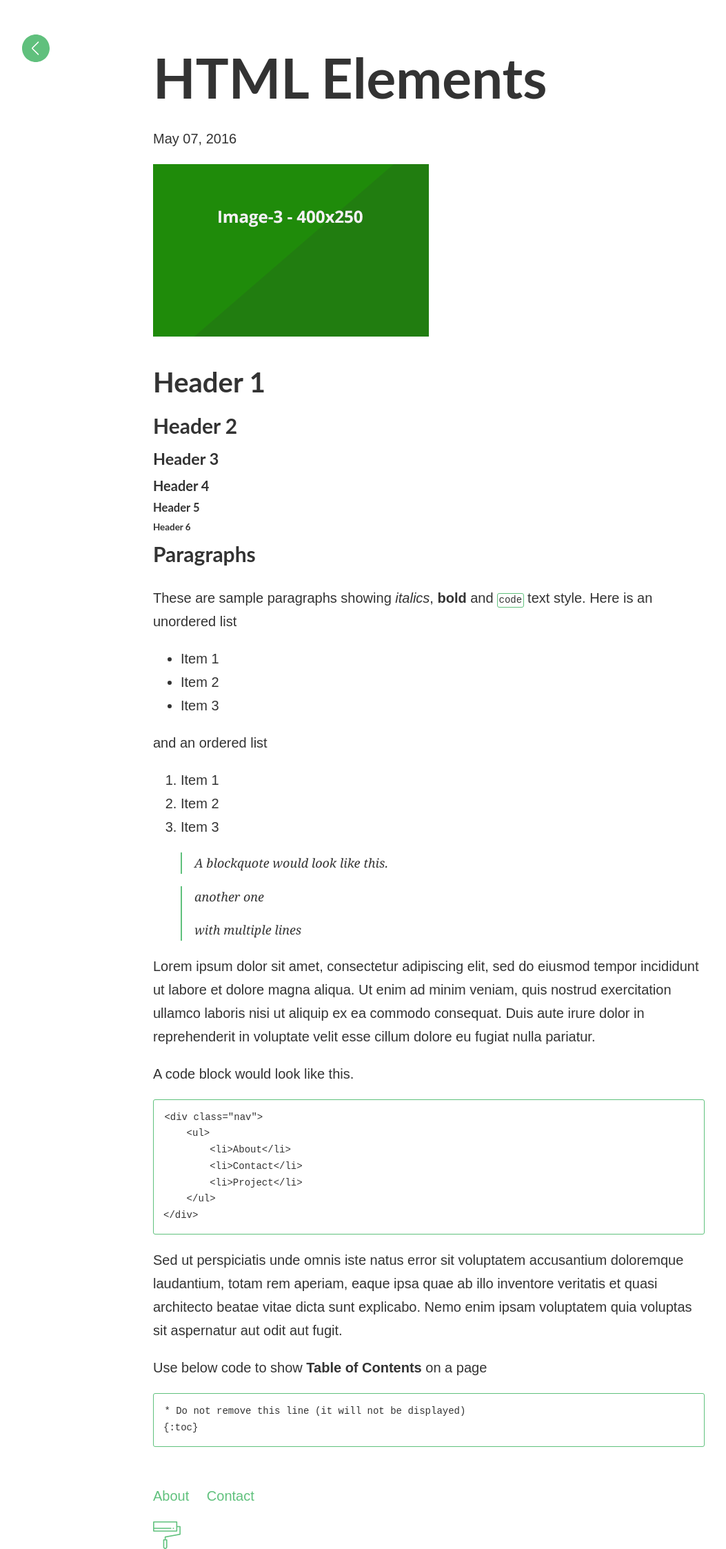
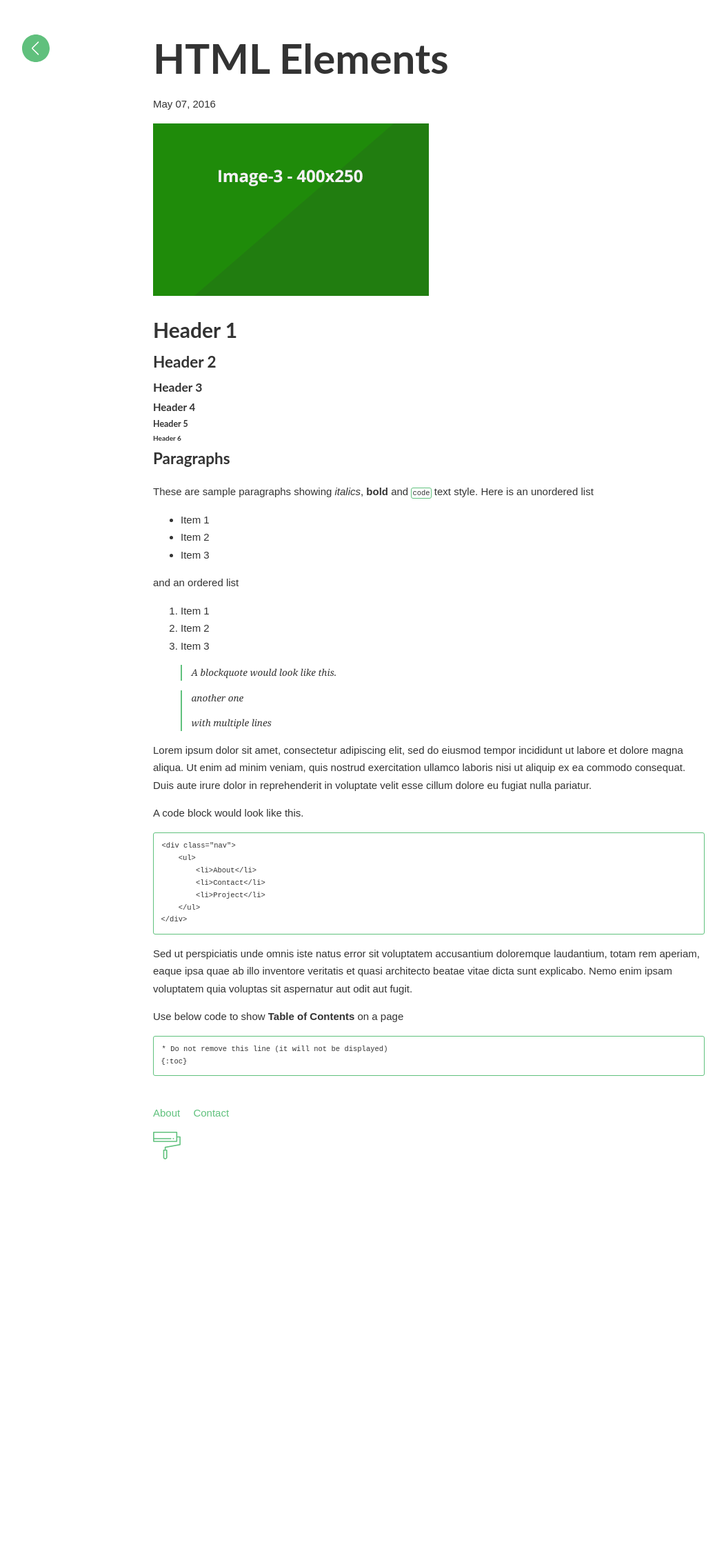
Before and after one commit to aarrigo/guindaste-arrebentado, a Jekyll site: the page built from _posts/2016-05-07-elements.md, in a window 1280 px wide. Shown: the whole page at 69% size, without its empty margins (18-1071 px from the left). Built offline with Jekyll 4.4.1, drawn with Linux system fonts in a browser that asks for light colours; some web fonts are replaced; comment, search, counter and statistics services are not loaded; after the commit the page ends 1681 px from its top, so only the background shows below that.

Commit message:
Update main.scss

```diff
--- a/css/main.scss
+++ b/css/main.scss
@@ -5,7 +5,7 @@
 @charset "utf-8";
 
 $base-font-family: 'CaladeaRegular', sans-serif;
-$base-font-size:   20px;
+$base-font-size:   15px;
 $base-font-weight: 400;
 $small-font-size:  $base-font-size * 0.875;
 $base-line-height: 1.7;
```
